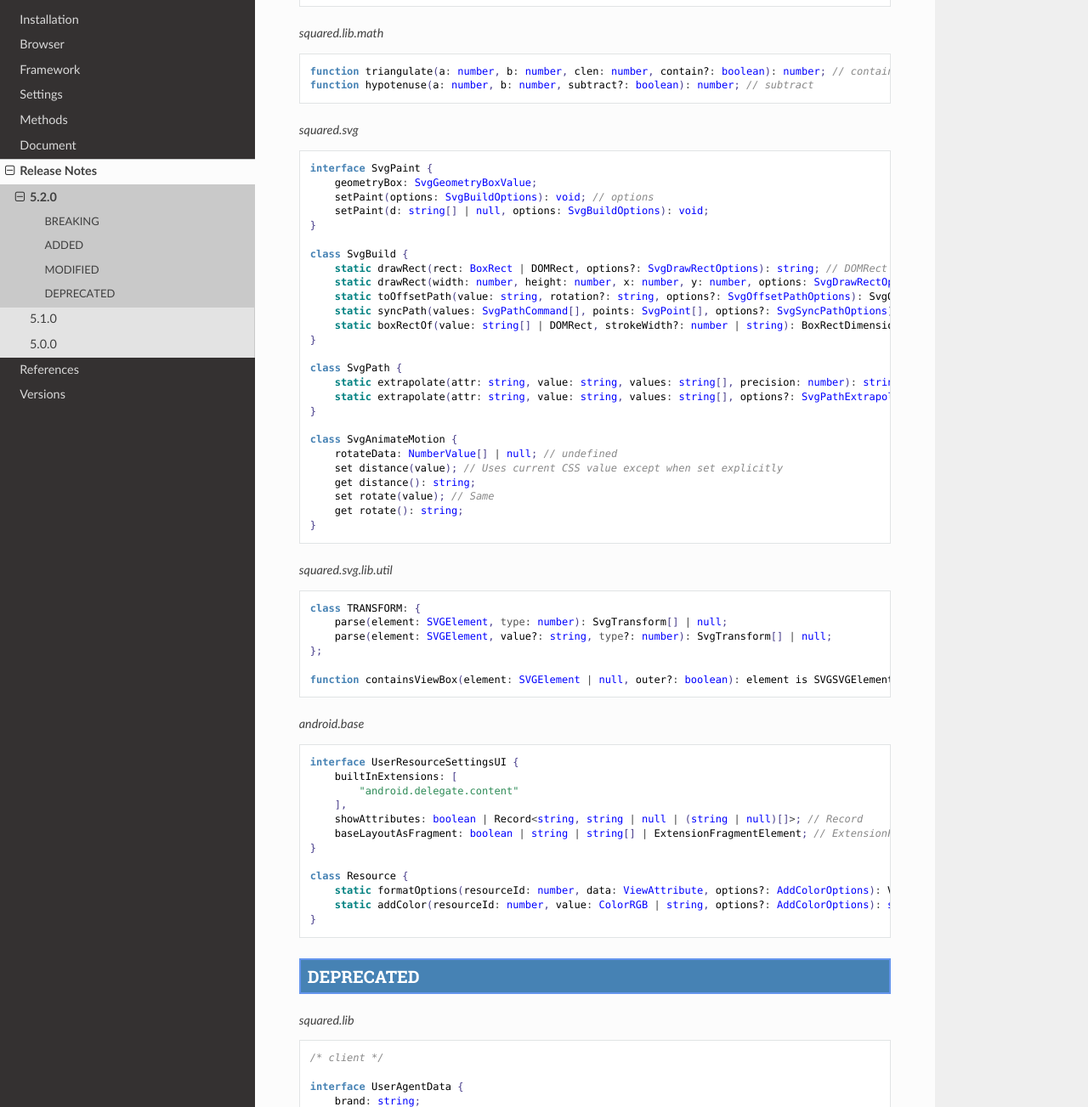
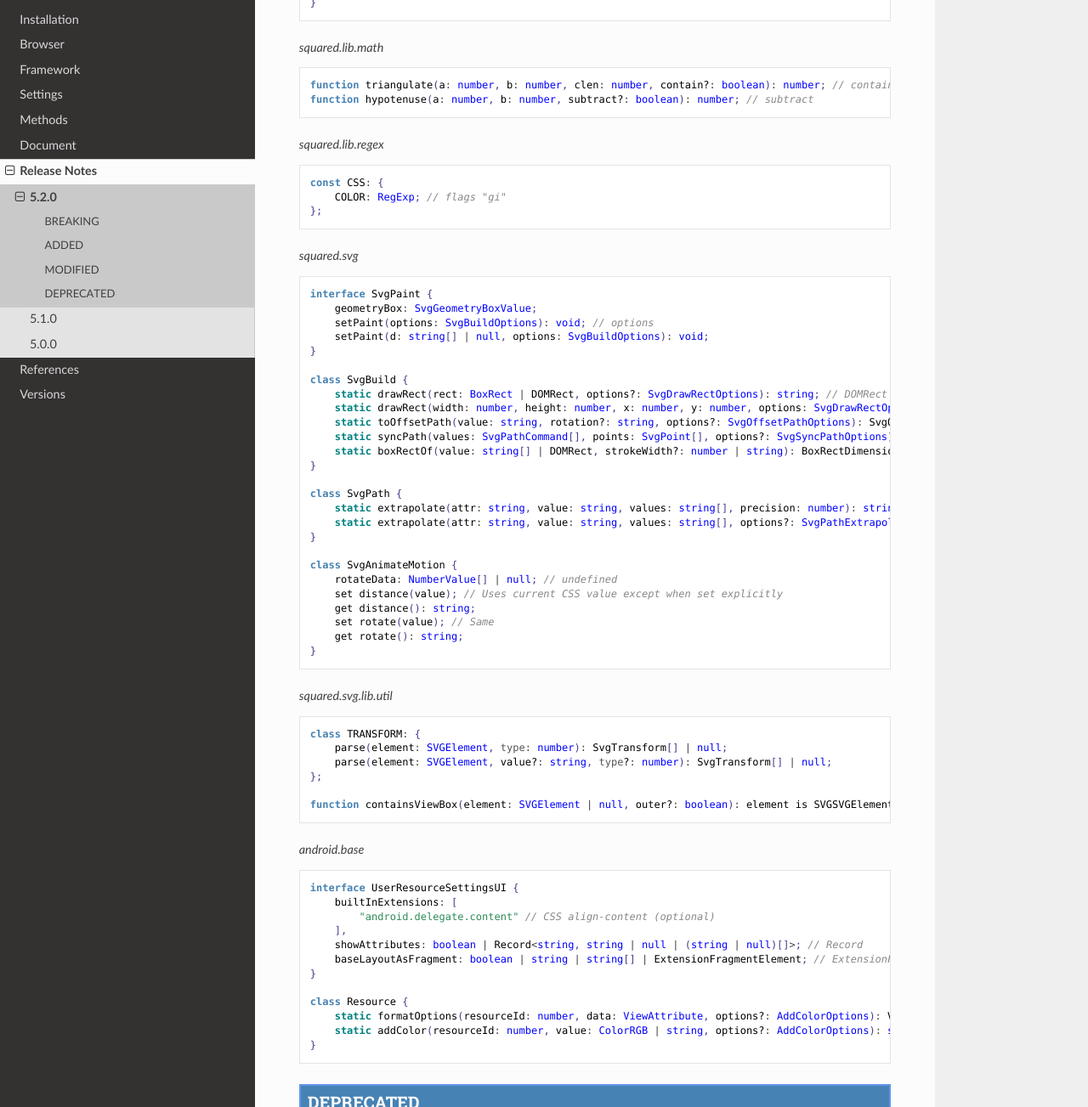
Before and after one commit to anpham6/android-docs, a Sphinx documentation site: the page built from source/release_notes/5.2.0.rst, in a window 1280 px wide and 1400 px high, scrolled down 5783 px, cut to the strip 97-1400 px from the top of the window. Shown: the whole strip at 85% size. Built offline with Sphinx 7.4.7 and the Read the Docs theme 2.0.0, drawn with Linux system fonts in a browser that asks for light colours.

Commit message:
PyPI: sphinx was upgraded to 7.3.

```diff
--- a/requirements.txt
+++ b/requirements.txt
@@ -1,2 +1,2 @@
-Sphinx==7.2.6
+Sphinx==7.3.7
 sphinx-rtd-theme==2.0.0
--- a/source/document/android/miscellaneous.rst
+++ b/source/document/android/miscellaneous.rst
@@ -22,7 +22,7 @@
 .. code-block::
   :caption: `?attr/color* <https://github.com/material-components/material-components-android/blob/master/lib/java/com/google/android/material/color/res/values/attrs.xml>`_
 
-  squared.settings.preferMaterialDesign = 'MaterialComponents'; // Required
+  squared.settings.preferMaterialDesign = "MaterialComponents"; // Required
   squared.settings.resourceSystemColors = {
     "system_accent1_0": "white", // Invalid
     "colorPrimary": "white",
--- a/source/release_notes/5.2.0.rst
+++ b/source/release_notes/5.2.0.rst
@@ -200,6 +200,7 @@
   /* regex */
 
   const CSS: {
+      LIGHT_DARK: RegExp;
       CUSTOM_ELEMENT: RegExp;
   };
 
@@ -348,6 +349,13 @@
   function hypotenuse(a: number, b: number, subtract?: boolean): number; // subtract
 
 .. code-block::
+  :caption: squared.lib.regex
+
+  const CSS: {
+      COLOR: RegExp; // flags "gi"
+  };
+
+.. code-block::
   :caption: squared.svg
 
   interface SvgPaint {
@@ -392,7 +400,7 @@
 
   interface UserResourceSettingsUI {
       builtInExtensions: [
-          "android.delegate.content"
+          "android.delegate.content" // CSS align-content (optional)
       ],
       showAttributes: boolean | Record<string, string | null | (string | null)[]>; // Record
       baseLayoutAsFragment: boolean | string | string[] | ExtensionFragmentElement; // ExtensionFragmentElement extends ViewAttribute
```
